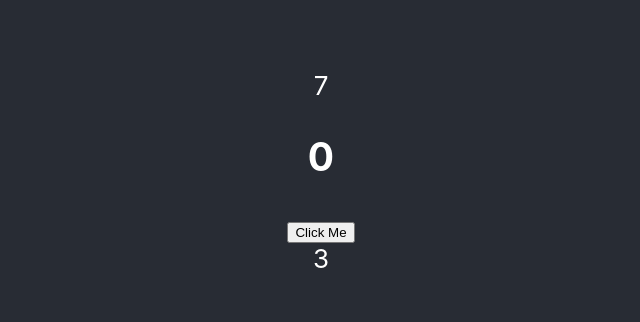
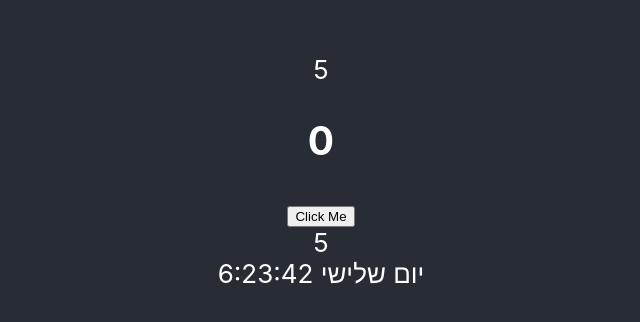
Before and after one commit to MaorAmar/learnReact, a React (Create React App) app: page / in a window 1280 px wide. Shown: the part 228-550 px from the top of the page, without its empty margins (319-959 px from the left). Built offline with nearby package versions, Linux system fonts and the light colour scheme.

Commit message:
Structure-planning

```diff
--- a/src/App.js
+++ b/src/App.js
@@ -3,7 +3,7 @@ import './App.css';
 import CountUp from './Components/CountUp';
 import CountButton from './Components/CountButton';
 import CountDown from './Components/CountDown';
-
+import TodayTime from './Components/TodayTime';
 
 function App() {
   return (
@@ -12,6 +12,7 @@ function App() {
          <CountUp />
          <CountButton />
          <CountDown count={10} />
+          <TodayTime />
       </header>
     </div>
   );
--- /dev/null
+++ b/src/Components/TodayTime.jsx
@@ -0,0 +1,15 @@
+import React, {useState} from 'react';
+import Watch from './Watch';
+
+function TodayTime() {
+  const [today, setToday] = useState(Date.now());
+  function upTime() {
+    setToday(Date.now());
+  }
+  setInterval(upTime, 1000);
+
+  return (
+    <Watch milliseconds={today} />
+  );
+}
+export default TodayTime;
--- /dev/null
+++ b/src/Components/Watch.jsx
@@ -0,0 +1,14 @@
+import React from 'react';
+function Watch(props) {
+  const date = new Date(props.milliseconds)
+  const options = {
+    weekday: 'long',
+    hour: 'numeric',
+    minute: 'numeric',
+    second: 'numeric'
+  };
+  const time = date.toLocaleString('he-IL', options);
+
+  return <span>{time}</span>;
+}
+export default Watch;
```
Also changed, not shown: src/Components/TodayTime.js (deleted, +0 -8 lines).
